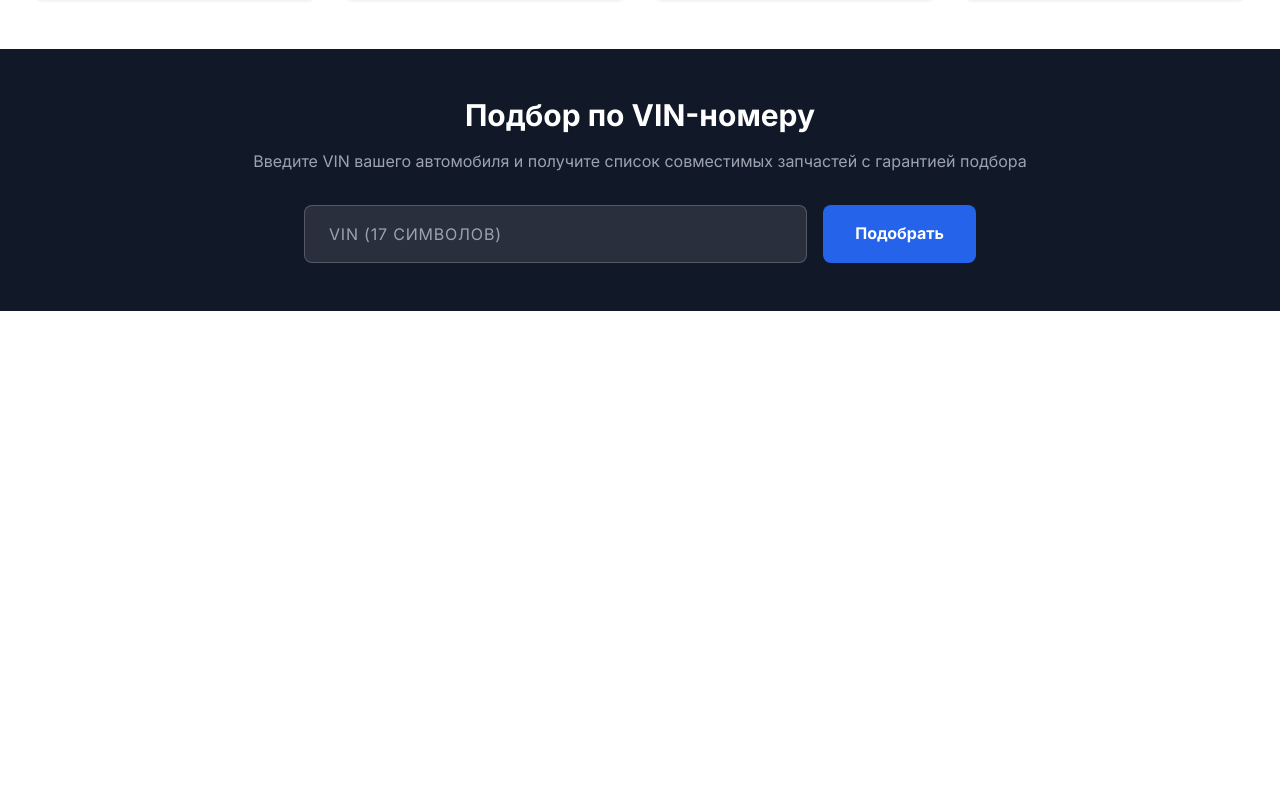
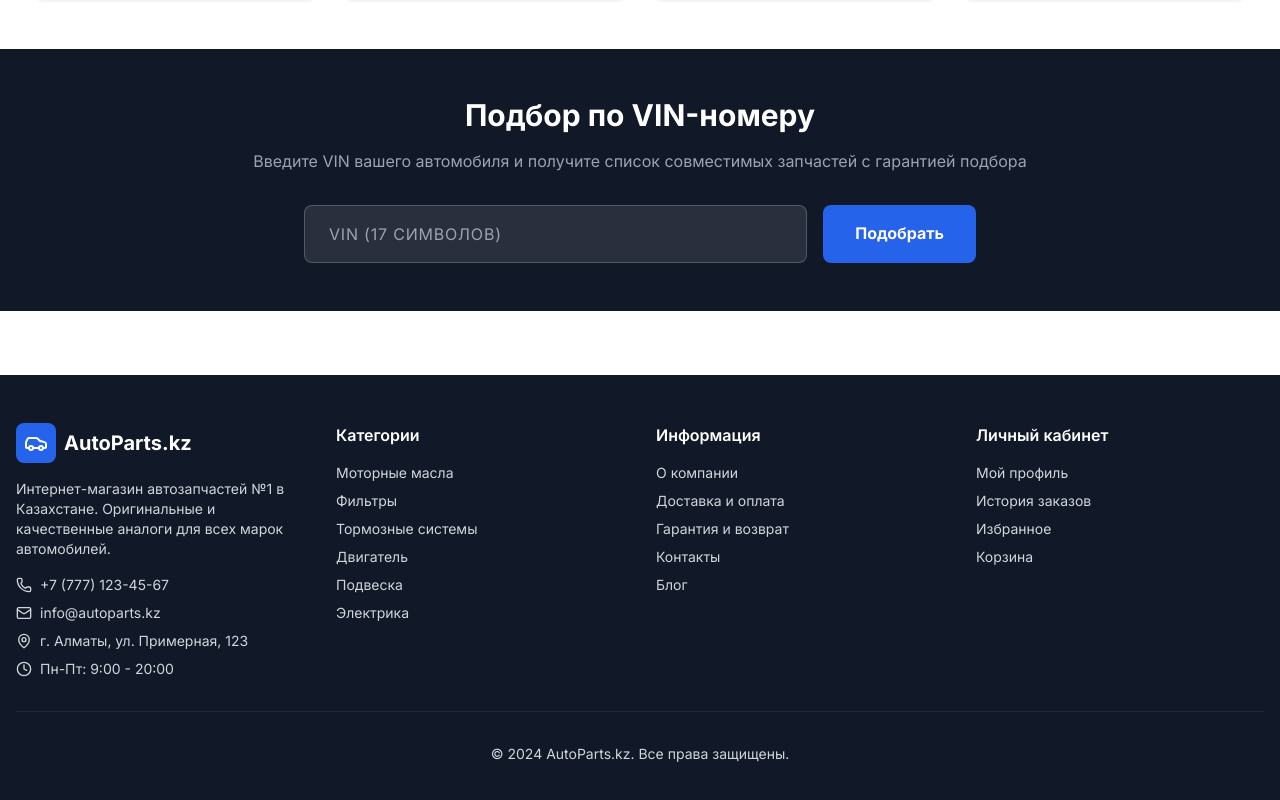
Before and after one commit to mayerpeter502-cloud/auto-parts-shop, a Next.js app: page / in a window 1280 px wide. Shown: the part 1889-2689 px from the top of the page. Before the commit the page ends 2200 px from the top, so only its background shows below. Built offline with nearby package versions, Linux system fonts and the light colour scheme.

Commit message:
fix: add Footer to layout

```diff
--- a/src/app/layout.js
+++ b/src/app/layout.js
@@ -3,6 +3,7 @@ import './globals.css';
 import { ToastProvider } from '@/components/ToastProvider';
 import ErrorBoundary from '@/components/ErrorBoundary';
 import Header from '@/components/Header';
+import Footer from '@/components/Footer';
 
 const inter = Inter({ subsets: ['latin', 'cyrillic'] });
 
@@ -19,7 +20,10 @@ export default function RootLayout({ children }) {
         <ErrorBoundary>
           <ToastProvider>
             <Header />
-            {children}
+            <main className="min-h-screen">
+              {children}
+            </main>
+            <Footer />
           </ToastProvider>
         </ErrorBoundary>
       </body>
```
